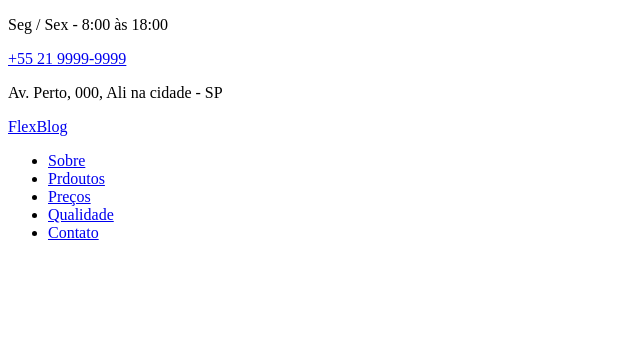
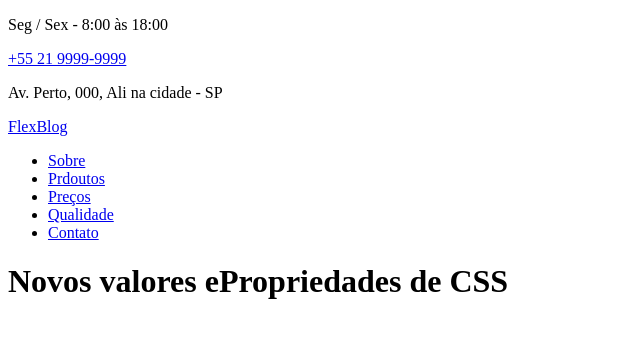
Before and after one commit to Henrique1204/Flex-blog, a plain HTML site: page index.html in a window 1280 px wide. Shown: the whole page, without its empty margins (0-640 px from the left). Drawn offline with Linux system fonts and the light colour scheme.

Commit message:
Adicionar introducao 'index.html'

```diff
--- a/index.html
+++ b/index.html
@@ -34,5 +34,7 @@
             </nav>
         </div>
     </header>
+    <!-- Introdução -->
+    <h1 class="introducao">Novos valores e<span class="quebra-linha">Propriedades de CSS</span></h1>
 </body>
 </html>
```
